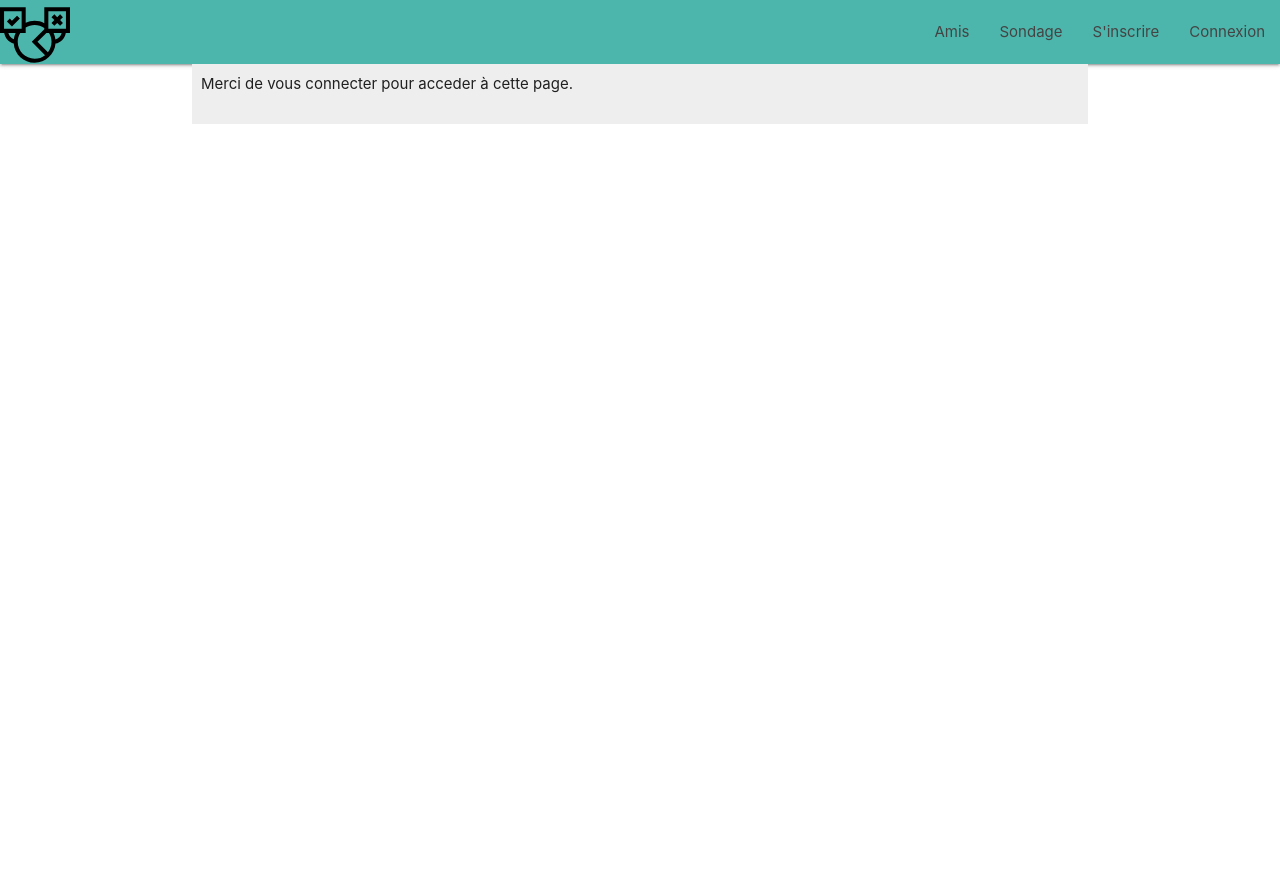
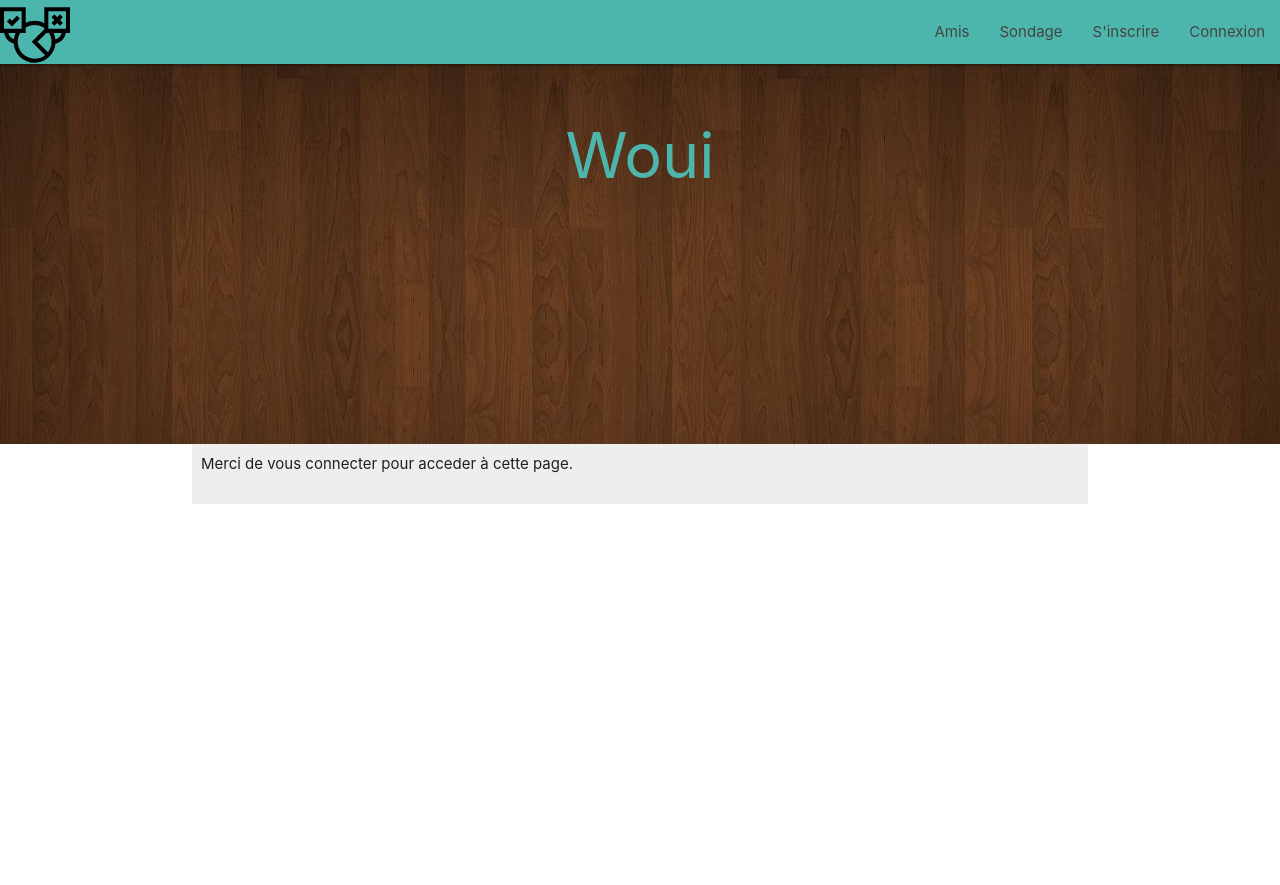
Before and after one commit to SegolenePoisson/ProjetL3, a PHP site: page /results.php in a window 1280 px wide. Shown: the top 885 px of the page. Run offline with PHP 8.4, Linux system fonts and the light colour scheme; some libraries are stand-ins or nearby versions.

Commit message:
idem result (woui en haut)

```diff
--- a/results.php
+++ b/results.php
@@ -11,7 +11,15 @@ echo "<body>";
 include 'navbar.php';
 include 'db_connect.php';
 ?>
-
+<div id="index-banner" class="parallax-container">
+  <div class="section no-pad-bot">
+    <div class="container">
+      <br><br>
+      <h1 class="header center teal-text text-lighten-2">Woui</h1>
+    </div>
+  </div>
+  <div class="parallax"><img src="img/background1.jpg"></div>
+</div>
 
   <div class="container">
     <div class = "customcont">
```
